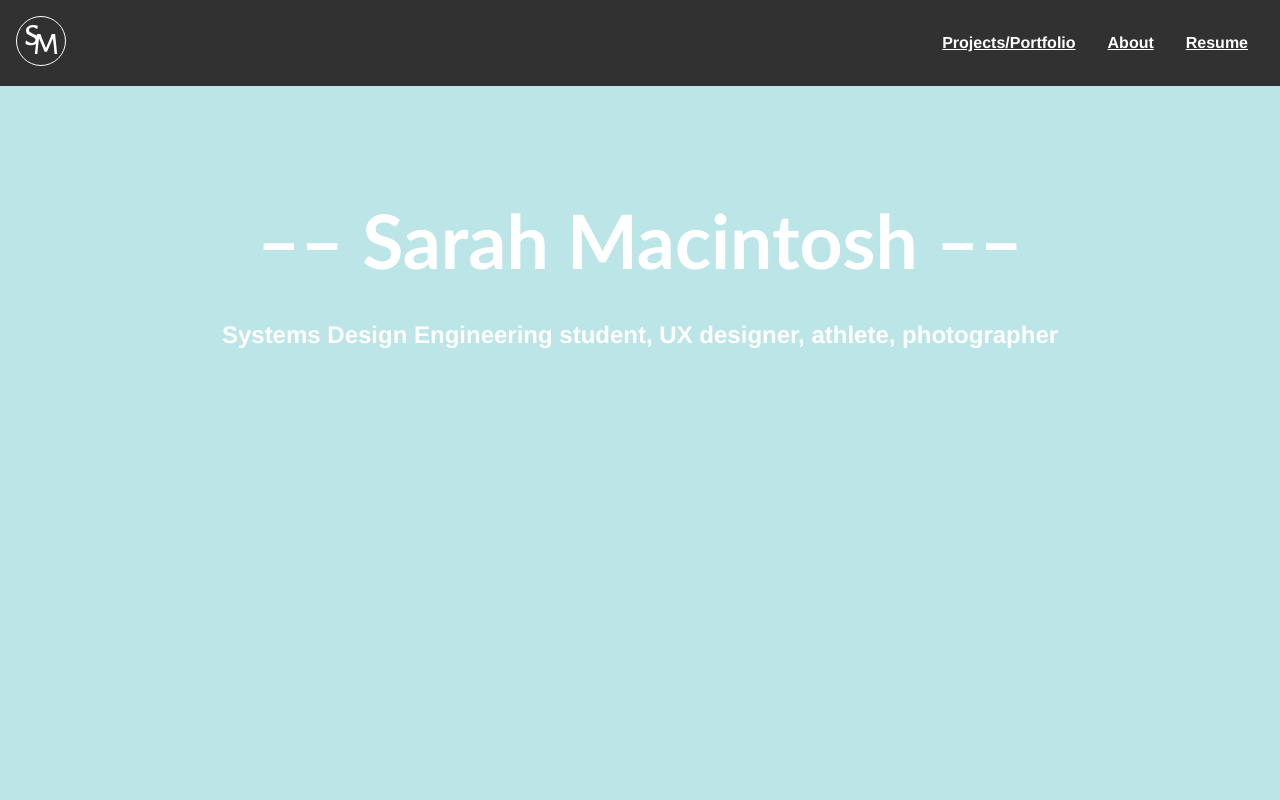
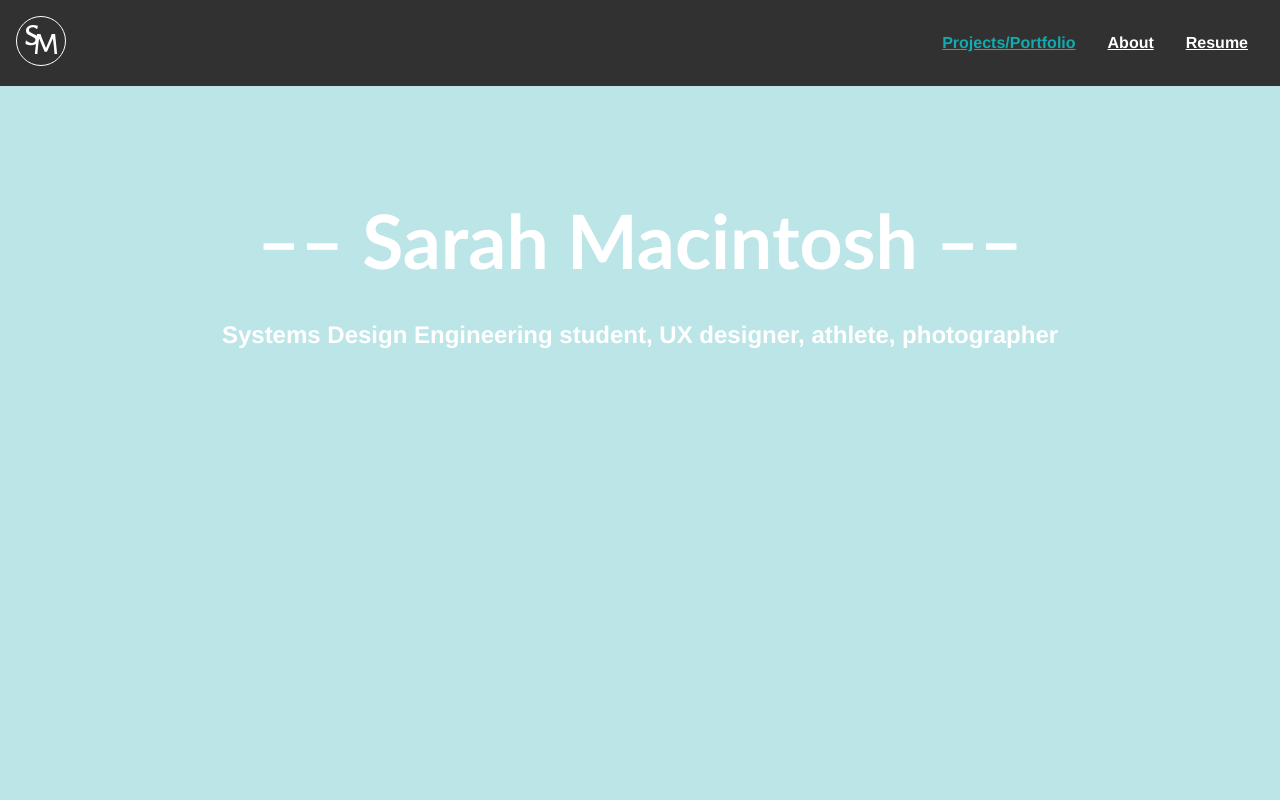
Before and after one commit to sarahmacintosh/portfolio-fall-2021, a Vue app: page /#/ in a window 1280 px wide. Shown: the top 800 px of the page. Built offline with nearby package versions, Linux system fonts and the light colour scheme.

Commit message:
Added scroll, fixed portfolio link

```diff
--- a/src/App.vue
+++ b/src/App.vue
@@ -11,6 +11,10 @@
   color: white;
 }
 
+html {
+  scroll-behavior: smooth;
+}
+
 body {
   margin: 0;
 }
--- a/src/components/NavBar.vue
+++ b/src/components/NavBar.vue
@@ -2,7 +2,7 @@
 	<div id="nav">
 		<router-link to="/"><img src="../assets/home.svg" alt="SM"></router-link>
 		<div class="links">
-			<a href="/#projects">Projects/Portfolio</a>
+			<router-link to="#projects">Projects/Portfolio</router-link>
 			<router-link to="/about">About</router-link>
 			<a href="/resume.pdf">Resume</a>
 		</div>
--- a/src/router/index.js
+++ b/src/router/index.js
@@ -16,7 +16,13 @@ const routes = [
 
 const router = createRouter({
   history: createWebHashHistory(),
-  routes
+  routes,
+  scrollBehavior: function(to) {
+    if (to.hash)
+      return {el: to.hash}
+    else
+      return { x: 0, y: 0 }
+},
 })
 
 export default router
```
